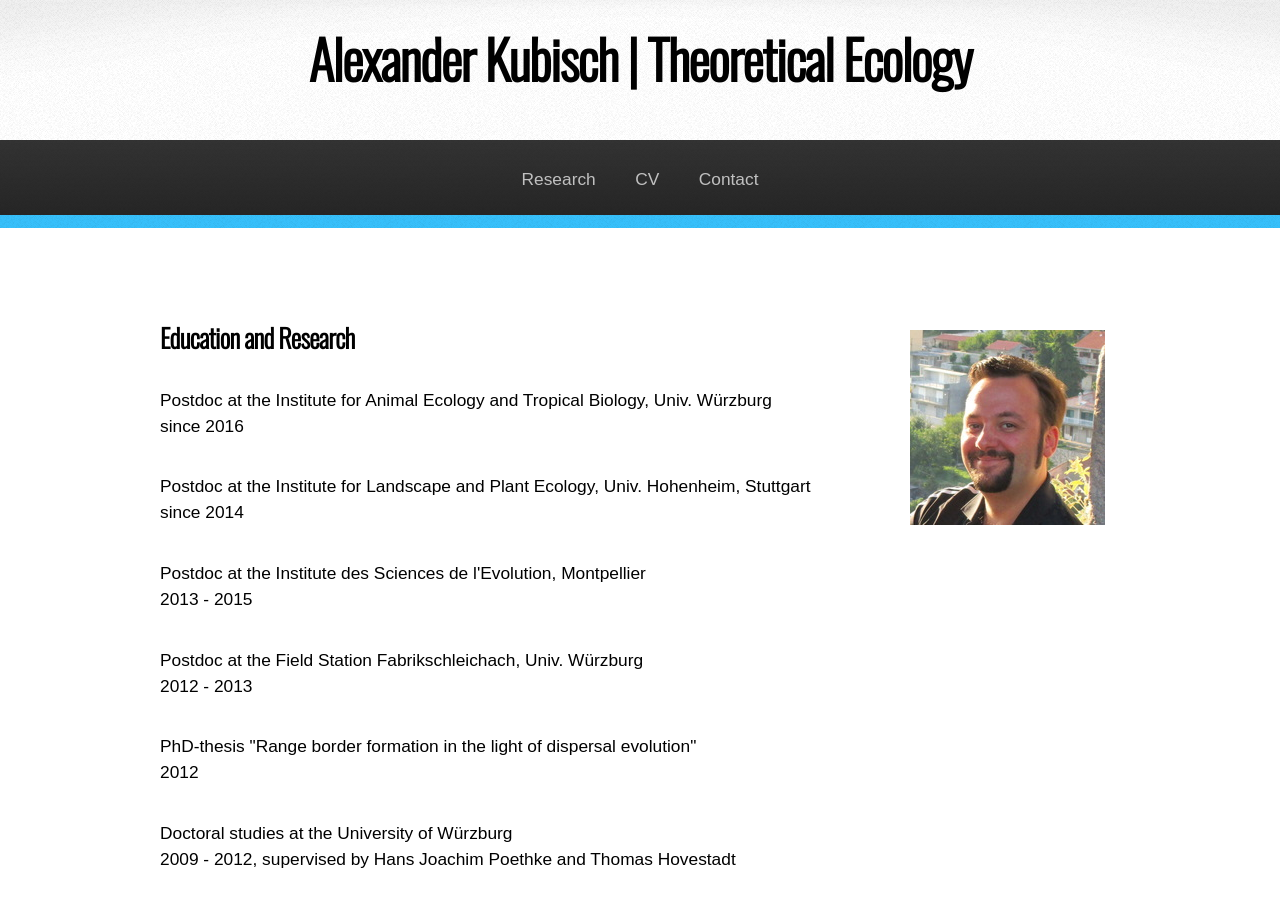
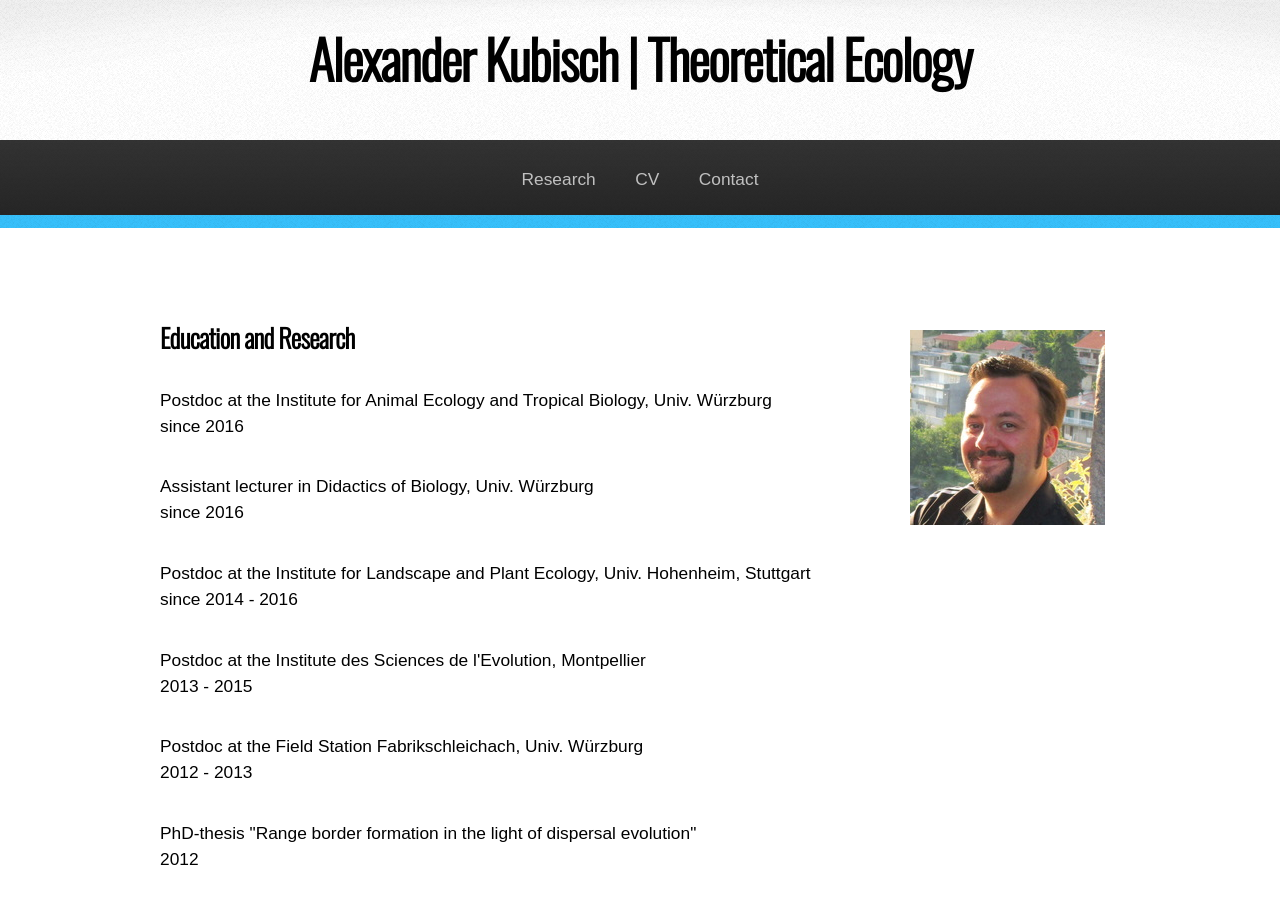
Before and after one commit to akubisch/akubisch.github.io, a Jekyll site: the page built from cv/index.html, in a window 1280 px wide and 900 px high. Built offline with Jekyll 4.4.1, drawn with Linux system fonts in a browser that asks for light colours.

Commit message:
updated cv

```diff
--- a/cv/index.html
+++ b/cv/index.html
@@ -18,8 +18,11 @@ layout: default
 							Postdoc at the Institute for Animal Ecology and Tropical Biology, Univ. Würzburg<br />
 							since 2016</p>
 
+							<p>Assistant lecturer in Didactics of Biology, Univ. Würzburg<br />
+							since 2016</p>
+
 							<p>Postdoc at the Institute for Landscape and Plant Ecology, Univ. Hohenheim, Stuttgart<br />
-							since 2014</p>
+							since 2014 - 2016</p>
 
 							<p>Postdoc at the Institute des Sciences de l'Evolution, Montpellier<br />
 							2013 - 2015</p>
```
